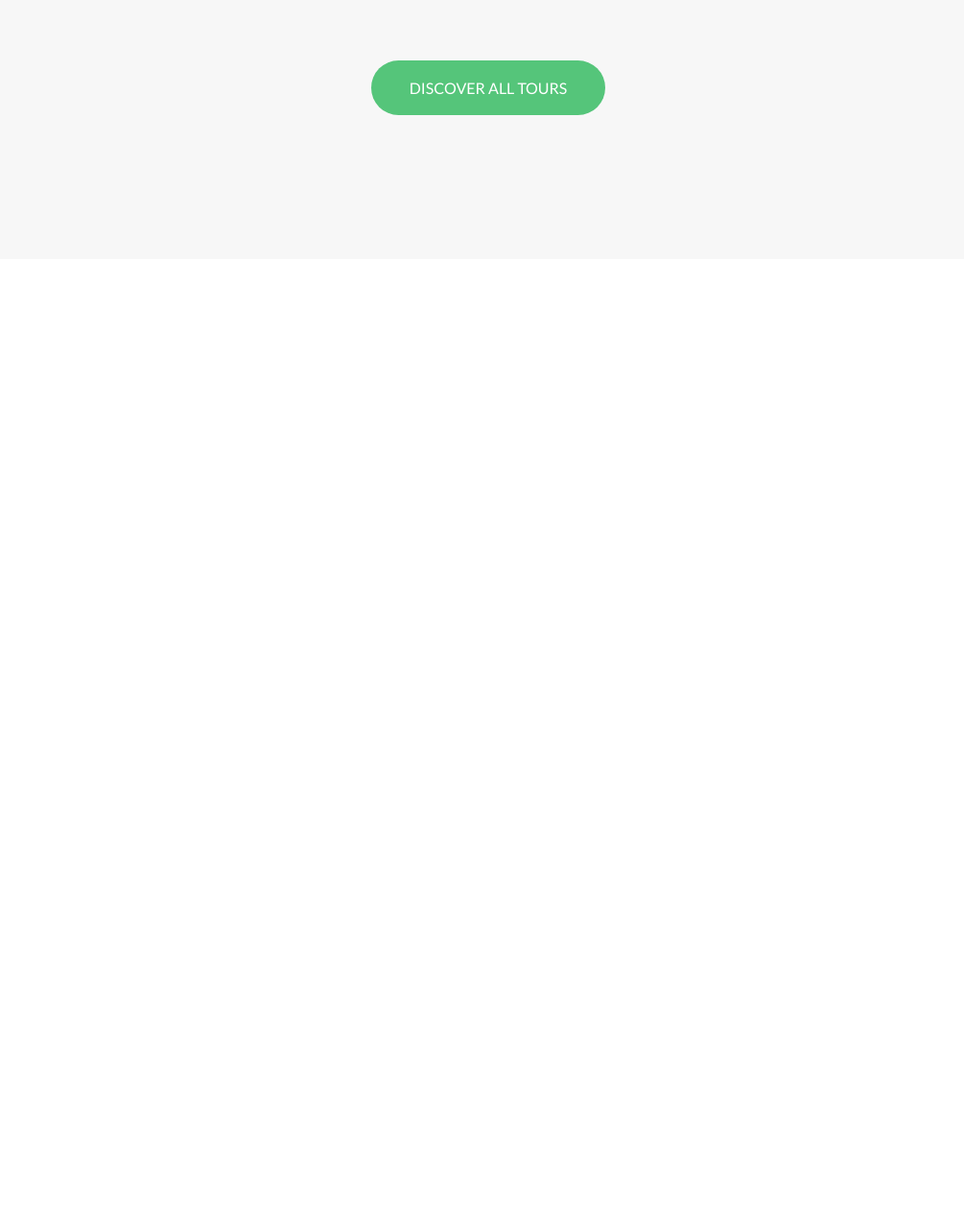
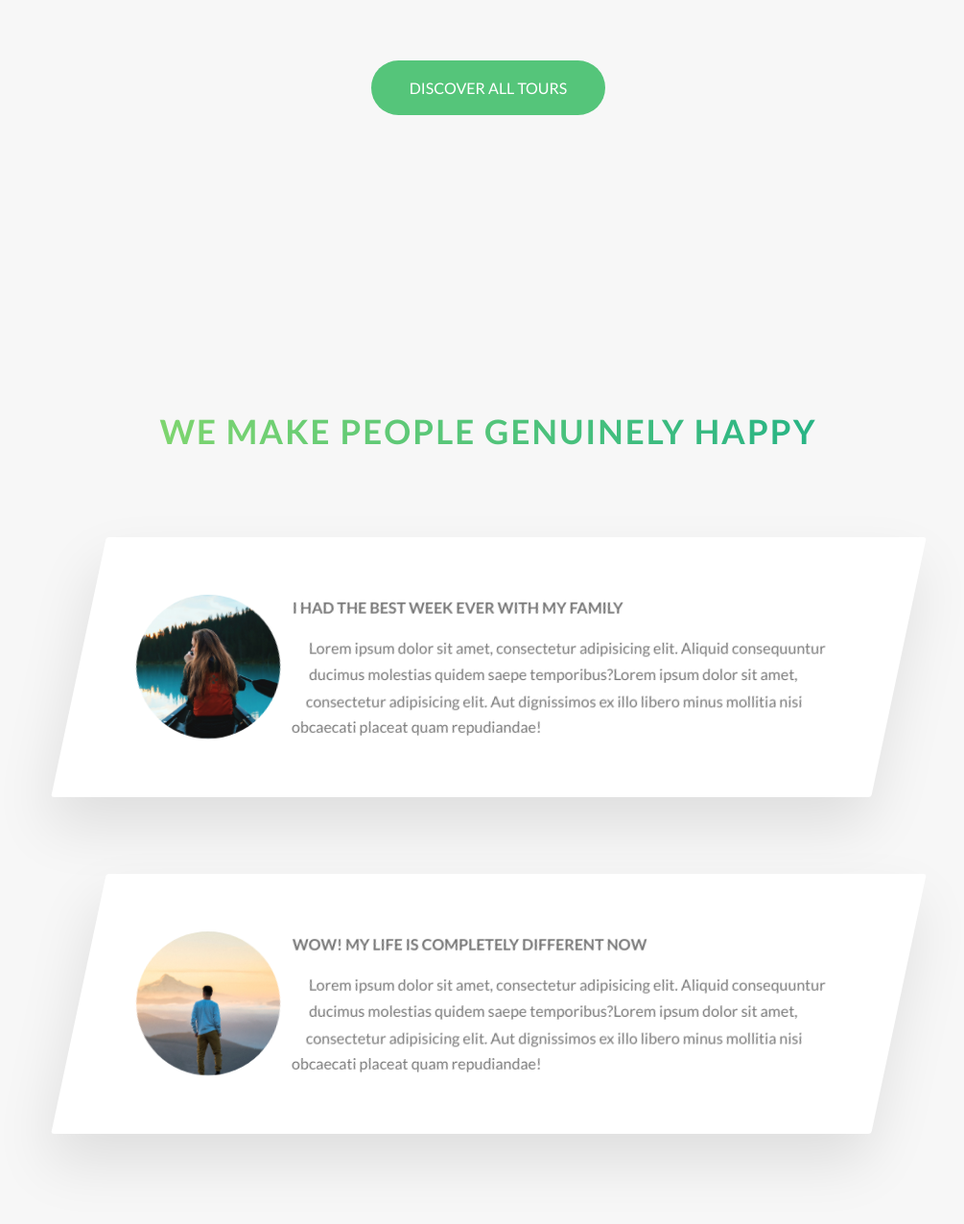
Before and after one commit to VitakSharper/css-style-practice, a website: page index.html in a window 1280 px wide. Shown: the part 3254-4530 px from the top of the page at 96% size, without its empty margins (131-1136 px from the left). Before the commit the page ends 3554 px from the top, so only its background shows below. Drawn offline with Linux system fonts and the light colour scheme.

Commit message:
building the stories section 2

```diff
--- a/index.html
+++ b/index.html
@@ -212,6 +212,40 @@
         </div>
 
     </section>
+
+    <section class="section-stories">
+        <div class="u-center-text u-margin-bottom-big">
+            <h2 class="heading-secondary">We make people genuinely happy</h2>
+        </div>
+        <div class="row">
+            <div class="story">
+                <figure class="story__shape">
+                    <img src="img/nat-8.jpg" alt="Person on a tour" class="story__img">
+                    <figcaption class="story__caption">Mary Smith</figcaption>
+                </figure>
+                <div class="story__text">
+                    <h3 class="heading-tertiary u-margin-bottom-small">I had the best week ever with my family</h3>
+                    <p>Lorem ipsum dolor sit amet, consectetur adipisicing elit. Aliquid consequuntur ducimus molestias
+                        quidem saepe temporibus?Lorem ipsum dolor sit amet, consectetur adipisicing elit. Aut
+                        dignissimos ex illo libero minus mollitia nisi obcaecati placeat quam repudiandae!</p>
+                </div>
+            </div>
+        </div>
+        <div class="row">
+            <div class="story">
+                <figure class="story__shape">
+                    <img src="img/nat-9.jpg" alt="Person on a tour" class="story__img">
+                    <figcaption class="story__caption">Mary Smith</figcaption>
+                </figure>
+                <div class="story__text">
+                    <h3 class="heading-tertiary u-margin-bottom-small">Wow! my life is completely different now</h3>
+                    <p>Lorem ipsum dolor sit amet, consectetur adipisicing elit. Aliquid consequuntur ducimus molestias
+                        quidem saepe temporibus?Lorem ipsum dolor sit amet, consectetur adipisicing elit. Aut
+                        dignissimos ex illo libero minus mollitia nisi obcaecati placeat quam repudiandae!</p>
+                </div>
+            </div>
+        </div>
+    </section>
 </main>
 
 
--- /dev/null
+++ b/sass/components/_story.scss
@@ -0,0 +1,56 @@
+.story {
+  width: 75%;
+  margin: 0 auto;
+  box-shadow: 0 3rem 6rem rgba($color-black, .1);
+  background-color: $color-white;
+  border-radius: 3px;
+  padding: 6rem 6rem 6rem 9rem;
+  font-size: $default-font-size;
+  transform: skewX(-12deg);
+
+  &__shape {
+    width: 15rem;
+    height: 15rem;
+    float: left;
+    -webkit-shape-outside: circle(50% at 50% 50%);
+    shape-outside: circle(50% at 50% 50%);
+    clip-path: circle(50% at 50% 50%);
+    transform: translateX(-3rem) skewX(12deg);
+    position: relative;
+  }
+
+  &__img {
+    height: 100%;
+    transform: translateX(-3.5rem) scale(1.4);
+    backface-visibility: hidden;
+    transition: all .5s;
+  }
+
+  &__text {
+    transform: skewX(12deg);
+  }
+
+  &__caption {
+    position: absolute;
+    top: 50%;
+    left: 50%;
+    transform: translate(-50%, 10%);
+    color: $color-white;
+    font-size: 1.7rem;
+    text-transform: uppercase;
+    text-align: center;
+    opacity: 0;
+    transition: all .5s;
+    backface-visibility: hidden;
+  }
+
+  &:hover &__caption {
+    opacity: 1;
+    transform: translate(-50%, -50%);
+  }
+
+  &:hover &__img {
+    transform: translateX(-3.5rem) scale(1);
+    filter: blur(3px) brightness(80%);
+  }
+}
--- a/sass/main.scss
+++ b/sass/main.scss
@@ -11,6 +11,7 @@
 @import "components/composition";
 @import "components/feature-box";
 @import "components/card";
+@import "components/story";
 
 @import "layout/header";
 @import "layout/grid";
--- a/sass/pages/_home.scss
+++ b/sass/pages/_home.scss
@@ -22,3 +22,8 @@
   padding: 25rem 0 15rem 0;
   margin-top: -9rem;
 }
+
+.section-stories {
+  padding: 15rem 0;
+  background-color: $color-grey-light-1;
+}
```
Also changed, not shown: css/style.css.
